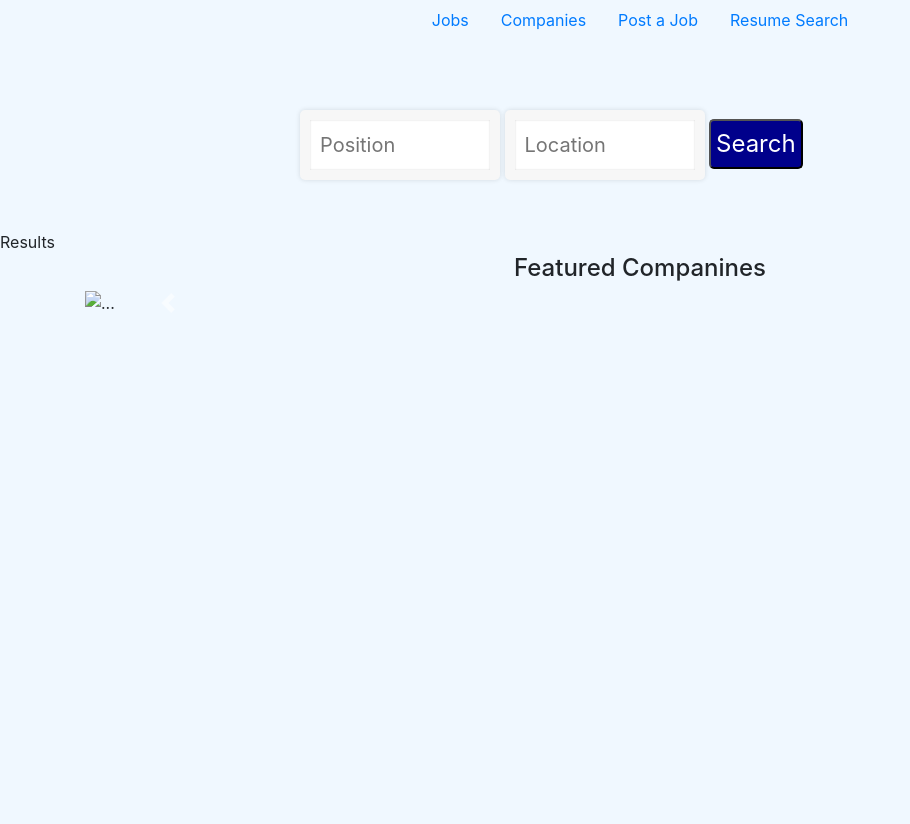
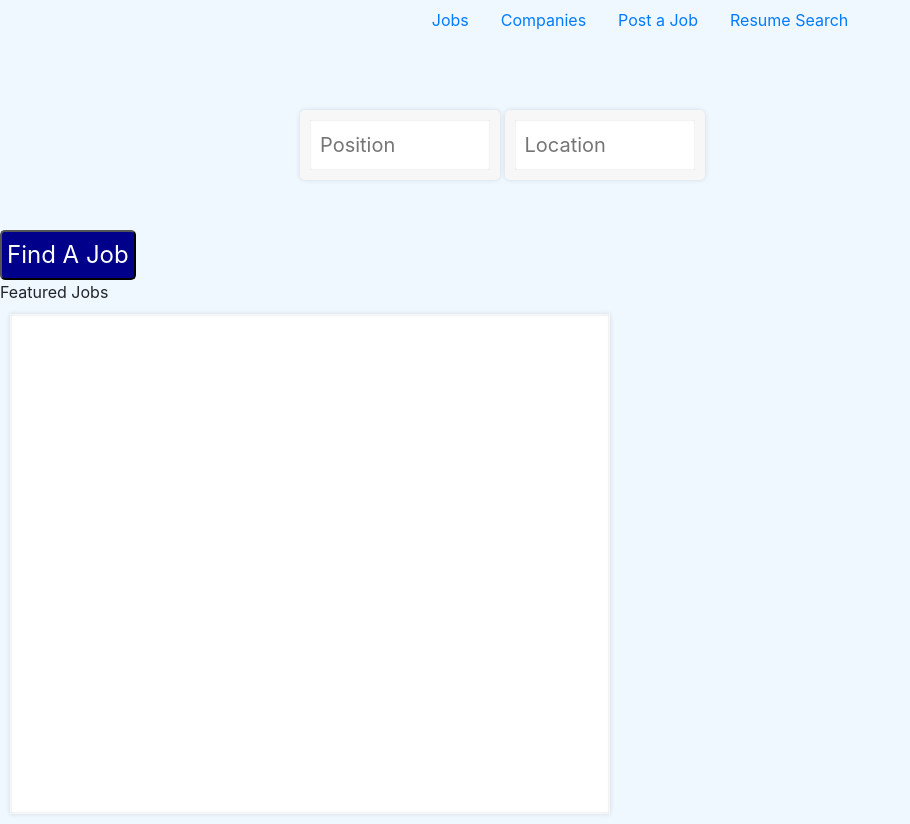
Before and after one commit to AbbyNZ/my-job-board, a plain HTML site: page index.html in a window 1280 px wide. Shown: the whole page, without its empty margins (0-910 px from the left). Before the commit the page ends 800 px from the top, so only its background shows below. Drawn offline with nearby package versions, Linux system fonts and the light colour scheme.

Commit message:
Update index.html

```diff
--- a/index.html
+++ b/index.html
@@ -26,31 +26,31 @@
 </div>
 
 <form class="search-form">
-  <input type="text" class="search" placeholder="Position">
-  <input type="text" class="search" placeholder="Location">
-  <button id="search-btn">Search</button>
+	<input type="text" class="search-position" placeholder="Position">
+	<input type="text" class="jobLocation" placeholder="Location">
+
 </form>
 
-<div>Results</div>
-<div class="results" id="job">
-	<div id="position"></div>
-  	<div id="company"></div>
-  	<div id="description"></div>
+<button class="search-btn" id="search-jobs">Find A Job</button>
+
+<div>Featured Jobs</div>
+<div class="results-container" id="job">
+
 </div>
 
-<h4>Featured Companines</h4>
+<!--<h4>Featured Companies</h4>-->
 
-<div class="container">
+<!--<div class="container">
 	<div id="carouselExampleControls" class="carousel slide" data-ride="carousel">
   	<div class="carousel-inner">
     <div class="carousel-item active">
-      <img src="..." class="d-block w-100" alt="...">
+      <img src="" class="d-block w-100" alt="job">
     </div>
     <div class="carousel-item">
-      <img src="..." class="d-block w-100" alt="...">
+      <img src="" class="d-block w-100" alt="job">
     </div>
     <div class="carousel-item">
-      <img src="..." class="d-block w-100" alt="...">
+      <img src="" class="d-block w-100" alt="job">
     </div>
   	</div>
   	<a class="carousel-control-prev" href="#carouselExampleControls" role="button" data-slide="prev">
@@ -62,8 +62,13 @@
     <span class="sr-only">Next</span>
   	</a>
 	</div>
-</div>
+</div>-->
 
-<script src="https://stackpath.bootstrapcdn.com/bootstrap/4.2.1/js/bootstrap.min.js" integrity="sha384-B0UglyR+jN6CkvvICOB2joaf5I4l3gm9GU6Hc1og6Ls7i6U/mkkaduKaBhlAXv9k" crossorigin="anonymous"></script>
+<script src="https://cdnjs.cloudflare.com/ajax/libs/jquery/3.2.1/jquery.min.js"></script>
+<!--<script src="https://ajax.googleapis.com/ajax/libs/jquery/3.3.1/jquery.min.js"></script>
+-->
+<script src="jobboard.js" type="text/javascript"></script>
+
+
 </body>
 </html>
```
